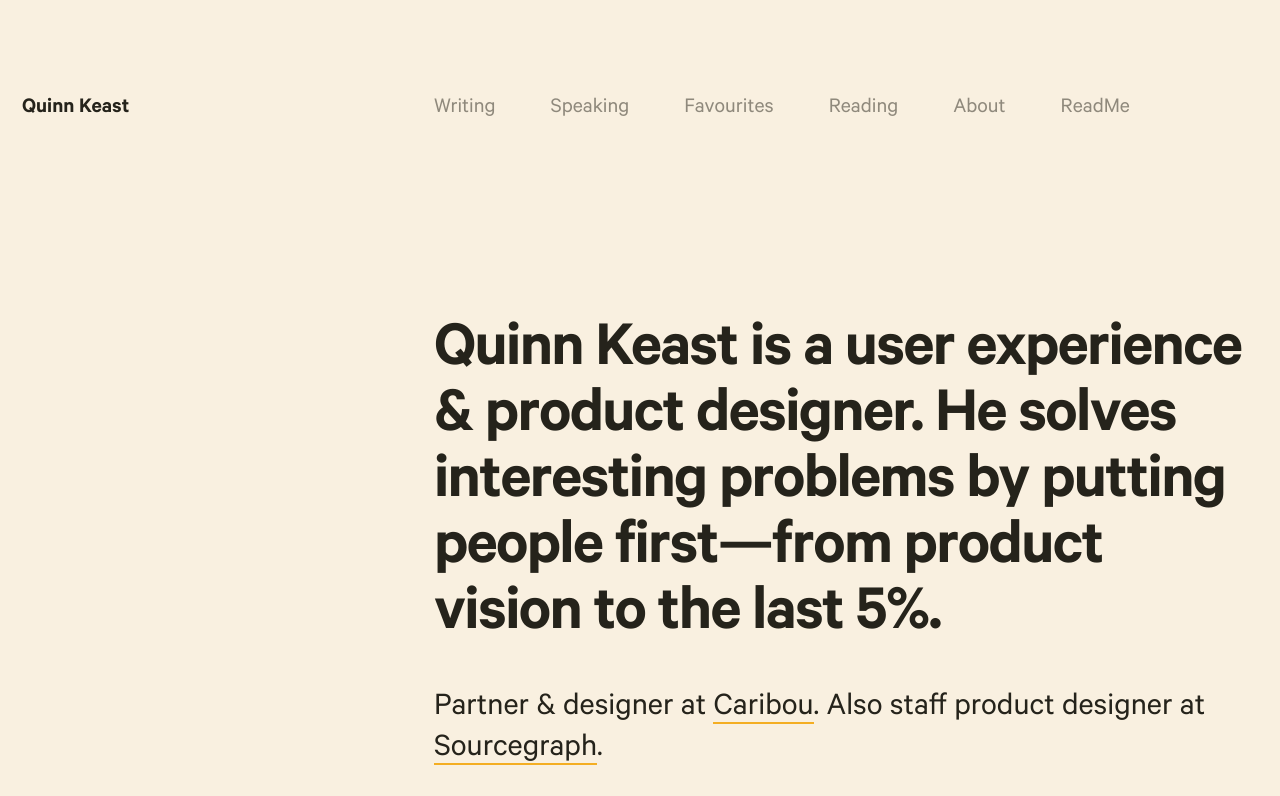
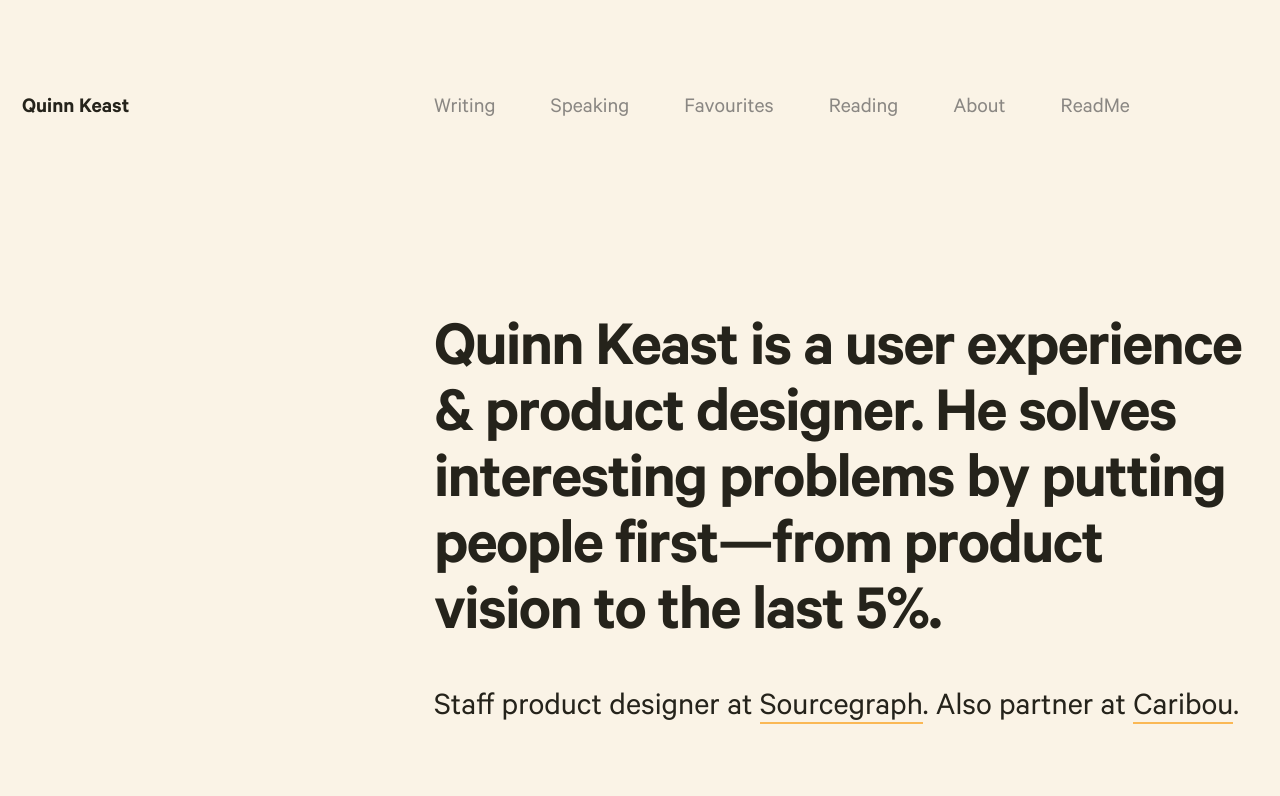
Before and after one commit to quinnkeast/quinnkeast-website, a Next.js app: page / in a window 1280 px wide. Shown: the top 796 px of the page. Built offline with nearby package versions, Linux system fonts and the light colour scheme.

Commit message:
Adjust styles

```diff
--- a/pages/index.js
+++ b/pages/index.js
@@ -15,13 +15,12 @@ export default function Home() {
             the last 5%.
           </h1>
           <h2 className="text-base md:text-2xl font-normal tracking-snug leading-tight md:leading-tight">
-            Partner & designer at{" "}
+            Staff product designer at{" "}
+            <a href="https://sourcegraph.com" target="_blank">
+              Sourcegraph
+            </a>. Also partner at{" "}
             <a href="https://caribou.co" target="_blank">
               Caribou
-            </a>
-            . Also staff product designer at{" "}
-            <a href="https://sourcegraph.com" target="_blank">
-              Sourcegraph
             </a>
             .
           </h2>
--- a/pages/reading.js
+++ b/pages/reading.js
@@ -44,12 +44,10 @@ export default function Reading({ booksByYear }) {
               <table className="table-fixed w-full text-sm mt-3 mb-6">
                 <thead className="hidden md:table-header-group">
                   <tr>
-                    <th className="w-full md:w-3/12 text-left pb-2">Title</th>
-                    <th className="w-full md:w-3/12 text-left pb-2">Author</th>
-                    <th className="w-full md:w-2/12 text-left pb-2">Date</th>
-                    <th className="w-full md:w-4/12 text-left pb-2">
-                      Thoughts
-                    </th>
+                    <th className="w-full md:w-3/12 text-left pb-2 font-medium">Title</th>
+                    <th className="w-full md:w-3/12 text-left pb-2 font-medium">Author</th>
+                    <th className="w-full md:w-2/12 text-left pb-2 font-medium">Date</th>
+                    <th className="w-full md:w-4/12 text-left pb-2 font-medium">Thoughts</th>
                   </tr>
                 </thead>
                 <tbody>
--- a/styles/globals.css
+++ b/styles/globals.css
@@ -9,11 +9,11 @@
 
   body {
     @apply text-black bg-tan;
-    transition: background-color 100ms ease-in-out;
+    transition: background-color 800ms ease-in-out;
   }
 
   .bg-writing {
-    @apply bg-white;
+    background: #FAF8F5;
   }
 
   #nprogress .bar {
@@ -26,8 +26,7 @@
   }
 
   #nprogress .spinner-icon {
-    border-top-color: #F4AE23;
-    border-left-color: #F4AE23;
+    display: none;
   }
 
   p {
--- a/tailwind.config.js
+++ b/tailwind.config.js
@@ -9,14 +9,14 @@ module.exports = {
     extend: {
       colors: {
         tan: {
-          DEFAULT: "#f9f0e0",
+          DEFAULT: "#FAF3E6",
         },
         black: {
           DEFAULT: "#25231b",
-          lighter: "#8F897C",
+          lighter: "#8A8783",
         },
         yellow: {
-          DEFAULT: "#F4AE23",
+          DEFAULT: "#FAB855",
         },
       },
       maxHeight: {
```
